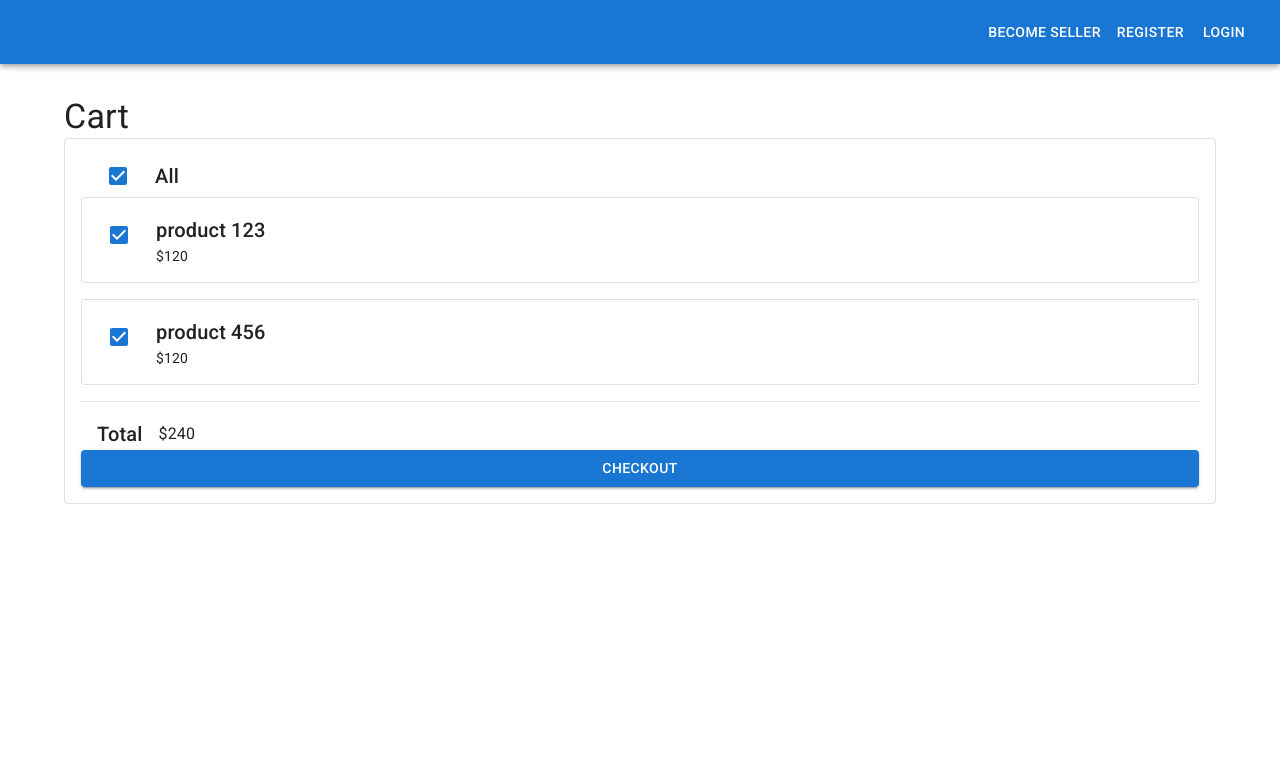
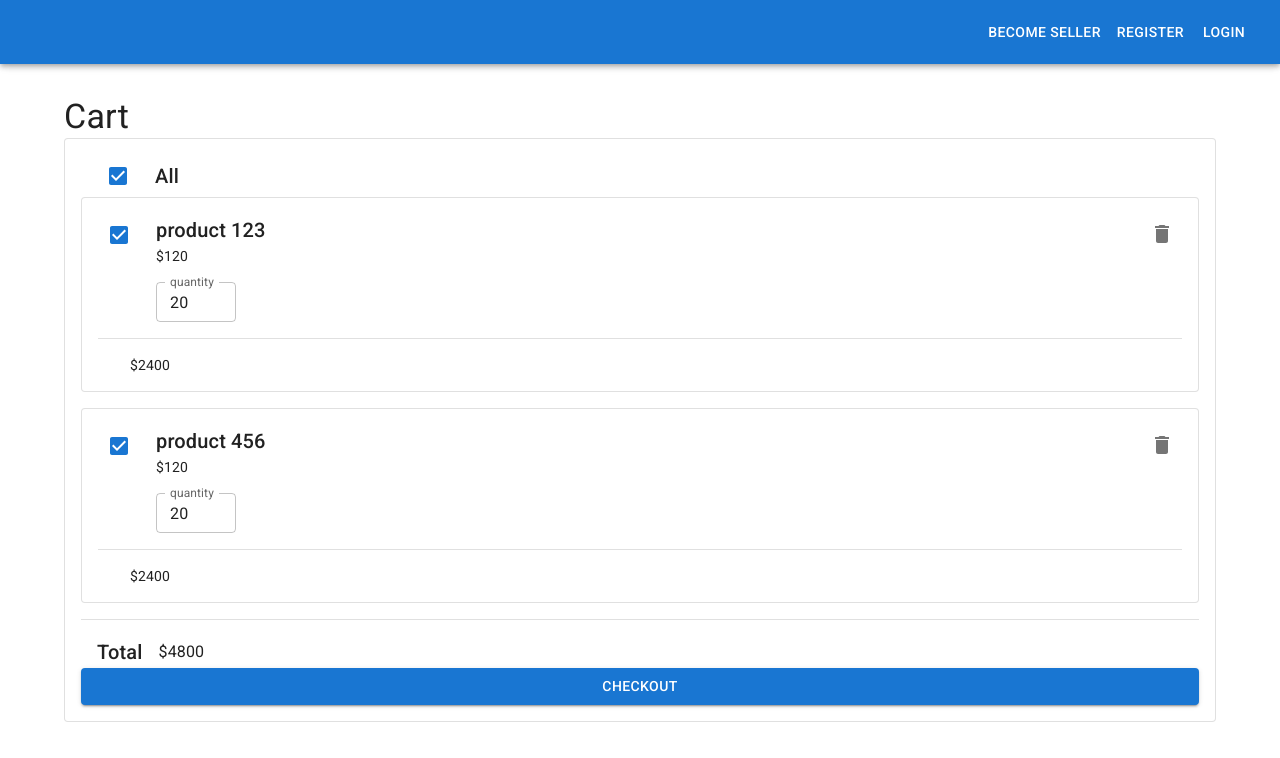
Before and after one commit to ToeToeAung/waa-project, a React (Create React App) app in the folder frontend/: page /cart in a window 1280 px wide. Shown: the top 758 px of the page. Built offline with nearby package versions, Linux system fonts and the light colour scheme.

Commit message:
cart: add delete btn

```diff
--- a/frontend/src/components/Cart.js
+++ b/frontend/src/components/Cart.js
@@ -98,7 +98,7 @@ export function Cart() {
             $
             {cartItems.reduce((sum, cur) => {
               if (checkoutItems.has(cur.id)) {
-                sum += cur.product.price
+                sum += cur.product.price * cur.product.quantity
               }
               return sum
             }, 0)}
--- a/frontend/src/components/CartItem.js
+++ b/frontend/src/components/CartItem.js
@@ -1,4 +1,13 @@
-import { Paper, Typography, Checkbox, Box } from "@mui/material"
+import { Delete } from "@mui/icons-material"
+import {
+  Paper,
+  Typography,
+  Checkbox,
+  Box,
+  TextField,
+  Divider,
+  IconButton,
+} from "@mui/material"
 import React from "react"
 
 export function CartItem({ cartItem, checked, onChange }) {
@@ -10,8 +19,22 @@ export function CartItem({ cartItem, checked, onChange }) {
         <Box>
           <Typography variant="h6">{p.name}</Typography>
           <Typography variant="body2">${p.price}</Typography>
+          <TextField
+            sx={{ mt: 2, width: 80 }}
+            label="quantity"
+            value={p.quantity}
+            size="small"
+            type="number"
+          />
         </Box>
+        <IconButton sx={{ ml: "auto" }}>
+          <Delete />
+        </IconButton>
       </Box>
+      <Divider sx={{ mt: 2, mb: 2 }} />
+      <Typography sx={{ ml: 4 }} variant="body2">
+        ${p.price * p.quantity}
+      </Typography>
     </Paper>
   )
 }
```
Also changed, not shown: 1 other file (tests, documents, lock files or other folders).
